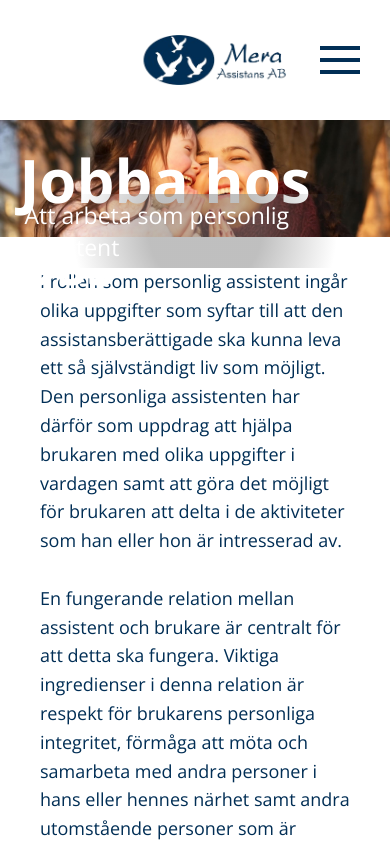
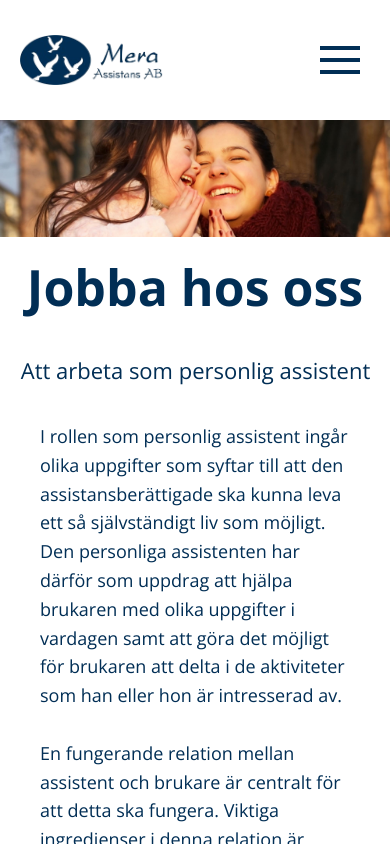
Before and after one commit to alexlarsson98/MeraAssistans, a React (Create React App) app: page /jobba-hos-oss in a window 390 px wide. Shown: the top 844 px of the page. Built offline with nearby package versions, Linux system fonts and the light colour scheme; no server answers.

Commit message:
mobile 428px responsive site

```diff
--- a/src/About.css
+++ b/src/About.css
@@ -13,7 +13,7 @@
   color: #012e55;
 }
 
-.image-container {
+.image-container-about {
   flex: 1;
   display: flex;
   justify-content: center;
@@ -21,7 +21,7 @@
   position: relative;
 }
 
-.image-container h3 {
+.image-container-about h3 {
   position: absolute;
   left: 15%;
   top: 35%;
@@ -30,7 +30,7 @@
   font-size: 70px;
 }
 
-.image-container p {
+.image-container-about p {
   position: absolute;
   left: 15%;
   top: 60%;
@@ -53,7 +53,7 @@
   margin-right: 20px; /* Add some space between text and image */
 }
 
-.about-container-flex .image-container {
+.about-container-flex .image-container-about {
   flex: 1; /* Allow the image container to grow */
   display: flex;
   justify-content: center;
@@ -101,13 +101,13 @@
     padding-top: 30px; /* Adjust top padding if necessary */
   }
 
-  .image-container h3 {
+  .image-container-about h3 {
     margin-top: -10px;
     font-size: 35px; /* Smaller font size */
     left: 10%; /* Adjust left alignment */
   }
 
-  .image-container p {
+  .image-container-about p {
     font-size: 20px; /* Smaller font size */
     left: 10%; /* Adjust left alignment */
   }
@@ -134,3 +134,35 @@
     margin-right: 0; /* Reset margin on small screens */
   }
 }
+
+@media (max-width: 428px) {
+
+  .image-container-about {
+    display: flex;
+    flex-direction: column;
+  }
+
+  .image-container-about h3, .image-container-about p {
+    position: static; /* Reset positioning to default */
+    color: #012e55; /* Set the text color to blue */
+    left: auto; /* Reset left positioning */
+    top: auto; /* Reset top positioning */
+    transform: none; /* Clear any transformations */
+    font-size: inherit; /* Adjust font size if necessary */
+    padding: 10px 0; /* Add some vertical padding */
+    text-align: center; /* Center align the text */
+  }
+
+  .image-container-about h3 {
+    font-size: 50px;
+  }
+
+  .image-container-about p {
+    font-size: 30px;
+    margin-top: -40px;
+  }
+
+  .image-container-about {
+    text-align: center; /* Ensure text alignment is centered for these elements */
+  }
+}
--- a/src/About.js
+++ b/src/About.js
@@ -6,7 +6,7 @@ import './About.css';
 const About = () => {
   return (
     <div>
-      <div className="image-container">
+      <div className="image-container-about">
         <img src={hand} alt="hand" className="header-img" />
         <h3>Om oss</h3>
         <p>Vårt huvudintresse är att verka för ett tillgängligt samhälle</p>
@@ -29,7 +29,7 @@ Tycker du att ett bra bemötande, kompetens, helhetsansvar och kvalitet är vikt
             • Regelbunden information om dina rättigheter och naturligtvis all form av administration<br></br><br></br>
             • En personlig kontakt som gör sitt bästa för att du ska få den livskvalitet som du har rätt till</p>
         </div>
-        <div className="image-container">
+        <div className="image-container-about">
           <img src={checklist} alt="checklist" className="header-img" />
         </div>
       </div>
--- a/src/BecomeCustomer.css
+++ b/src/BecomeCustomer.css
@@ -137,3 +137,31 @@
       font-size: 23px;
     }
   }
+
+  @media (max-width: 428px) {
+
+    .image-container-e {
+      display: flex;
+      flex-direction: column;
+      margin-bottom: -40px;
+    }
+
+    .image-container-e h3 {
+      color: #012e55;
+      position: static;
+      font-size: 50px;
+    }
+
+    .image-container-e p {
+      color: #012e55;
+      position: static;
+      font-size: 25px;
+      margin-left: 10px;
+      margin-top: -35px;
+    }
+
+    .flexis img {
+      margin-left: -40px;
+      width: 380px;
+    }
+  }
--- a/src/Career.css
+++ b/src/Career.css
@@ -3,6 +3,33 @@
     height: auto;
     max-height: 450px;
     width: auto;
+  }
+
+  .image-container-career {
+    display: flex;
+    justify-content: center;
+    align-items: center;
+    position: relative; /* Added for positioning children absolutely */
+  }
+
+  .image-container-career h3 {
+    position: absolute;
+    left: 15%; /* Adjust as needed for center-left alignment */
+    top: 35%;  /* Center vertically */
+    transform: translateY(-50%); /* Adjust vertical centering */
+    color: white; /* Optional: change color if needed */
+    font-size: 70px;
+  }
+
+  .image-container-career p {
+    position: absolute;
+    left: 15%; /* Adjust as needed for center-left alignment */
+    top: 60%;  /* Center vertically */
+    transform: translateY(-50%); /* Adjust vertical centering */
+    color: white; /* Optional: change color if needed */
+    font-size: 30px;
+    background-image: radial-gradient(circle, rgba(128, 128, 128, 0.5) 30%, transparent 70%);
+    padding: 5px;
   }
 
   .image-container {
@@ -53,3 +80,42 @@
     line-height: 1.6; /* Adjust the space between text rows */
     margin-top: 0px;
   }
+
+  @media (max-width: 1224px) {
+
+    .image-container-career h3 {
+      left: 5%; /* Adjust as needed for center-left alignment */
+      top: 35%;  /* Center vertically */
+      font-size: 60px;
+    }
+
+    .image-container-career p {
+      left: 5%; /* Adjust as needed for center-left alignment */
+      top: 75%;  /* Center vertically */
+      font-size: 23px;
+    }
+  }
+
+  @media (max-width: 428px) {
+
+    .image-container-career {
+      display: flex;
+      flex-direction: column;
+      margin-bottom: -40px;
+    }
+
+    .image-container-career h3 {
+      color: #012e55;
+      position: static;
+      font-size: 50px;
+    }
+
+    .image-container-career p {
+      color: #012e55;
+      position: static;
+      font-size: 22px;
+      margin-left: 1px;
+      margin-top: -35px;
+      background-image: none;
+    }
+  }
--- a/src/Career.js
+++ b/src/Career.js
@@ -5,12 +5,11 @@ import './Career.css';
 const Career = () => {
   return (
     <div>
-      <div className="image-container-e">
+      <div className="image-container-career">
         <img src={hug_full} alt="hug_full" className="header-img" />
         <h3>Jobba hos oss</h3>
         <p style={{
-          backgroundImage: 'radial-gradient(circle, rgba(128, 128, 128, 0.5) 30%, transparent 70%)',
-          padding: '5px' }}>Att arbeta som personlig assistent</p>
+           }}>Att arbeta som personlig assistent</p>
       </div>
       <div className="about-container-s">
         <p>I rollen som personlig assistent ingår olika uppgifter som syftar till att den assistansberättigade ska kunna leva ett så självständigt liv som möjligt. Den personliga assistenten har därför som uppdrag att hjälpa brukaren med olika uppgifter i vardagen samt att göra det möjligt för brukaren att delta i de aktiviteter som han eller hon är intresserad av.<br></br><br></br>
--- a/src/Contact.css
+++ b/src/Contact.css
@@ -134,3 +134,10 @@
     margin-right: 0px;
   }
 }
+
+@media (max-width: 428px) {
+
+  .contact-section {
+    max-width: 320px;
+  }
+}
--- a/src/Home.css
+++ b/src/Home.css
@@ -67,6 +67,12 @@
 
 .image-container img {
   max-height: 450px;
+  max-width: 100%;
+  height: auto;
+}
+
+.image-container img:first-child {
+  max-height: 600px;
   max-width: 100%;
   height: auto;
 }
@@ -197,3 +203,21 @@
     margin-left: 0px;
   }
 }
+
+@media (max-width: 428px) {
+  .header-container {
+    margin-top: 60px; /* Adjusted to account for navbar height */
+  }
+
+  .header-content h1 {
+    padding-top: 170px;
+    padding-left: 5px;
+    font-size: 5.7vw;
+  }
+
+  .header-content .button-link {
+    margin-left: 5px;
+    font-size: 20px;
+    padding: 8px 15px;
+  }
+}
--- a/src/Home.js
+++ b/src/Home.js
@@ -2,7 +2,7 @@ import React, { useEffect, useState } from 'react';
 import { Link } from 'react-router-dom';
 import header from './mera_header_image.jpg';
 import headerMobile from './mera_header_image_mobile.jpg';
-import hug from './hug_mera.jpg';
+import happyCustomer from './nöjd_kund.jpeg';
 import fountain from './mera_vattenfall - Copy.jpg';
 import './Home.css';
 
@@ -79,7 +79,7 @@ const Home = () => {
           <p>Tycker du att ett bra bemötande, kompetens, helhetsansvar och kvalitet är viktiga aspekter? Då är vi den assistansanordnare du söker.</p>
         </div>
         <div className="image-container">
-          <img src={hug} alt="Hug" />
+          <img src={happyCustomer} alt="Happy customer" />
         </div>
       </div>
       <div className="container">
--- a/src/Navbar.css
+++ b/src/Navbar.css
@@ -187,3 +187,14 @@
     width: 100%;
   }
 }
+
+@media (max-width: 428px) {
+  .navbar {
+    background-color: white !important; /* Always set to solid white background */
+  }
+
+  .navbar img {
+    left: 20px; /* Adjust the left position for a smaller margin */
+    transform: translateY(-50%); /* Keep vertically centered */
+  }
+}
--- a/src/ToBeCustomer.css
+++ b/src/ToBeCustomer.css
@@ -92,3 +92,24 @@
       padding-top: 0px;
     }
   }
+
+  @media (max-width: 428px) {
+
+    .image-container-to-be-customer {
+      margin-bottom: 150px;
+    }
+
+    .image-container-to-be-customer h3 {
+      position: absolute;
+      left: 5%; /* Adjust as needed for center-left alignment */
+      top: 100%;  /* Center vertically */
+      font-size: 50px;
+    }
+
+    .image-container-to-be-customer p {
+      position: absolute;
+      left: 5%; /* Adjust as needed for center-left alignment */
+      top: 170%;  /* Center vertically */
+      font-size: 25px;
+    }
+  }
```
Also changed, not shown: src/nöjd_kund.jpeg (added).
